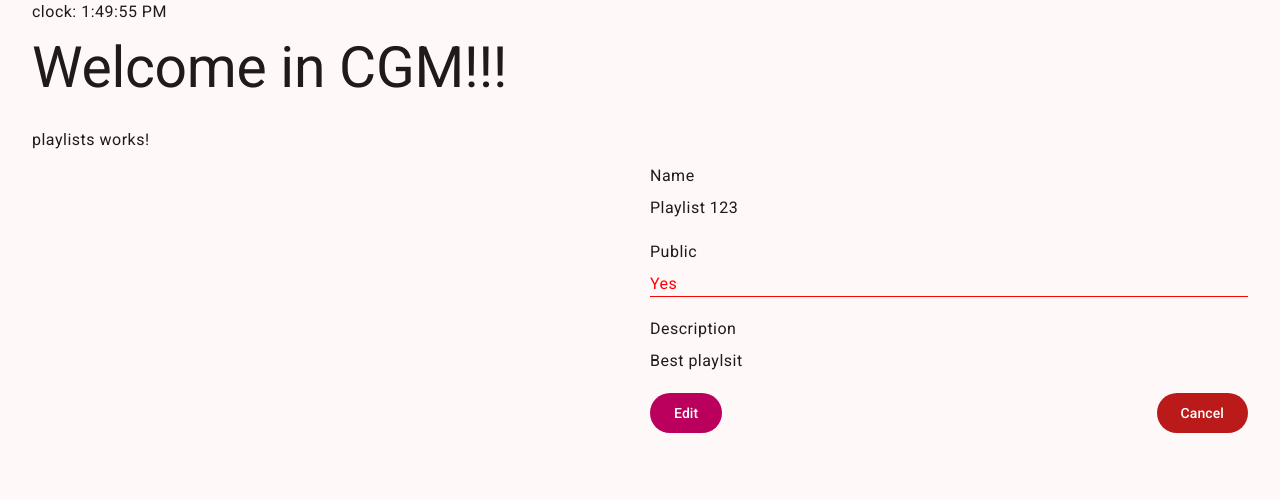
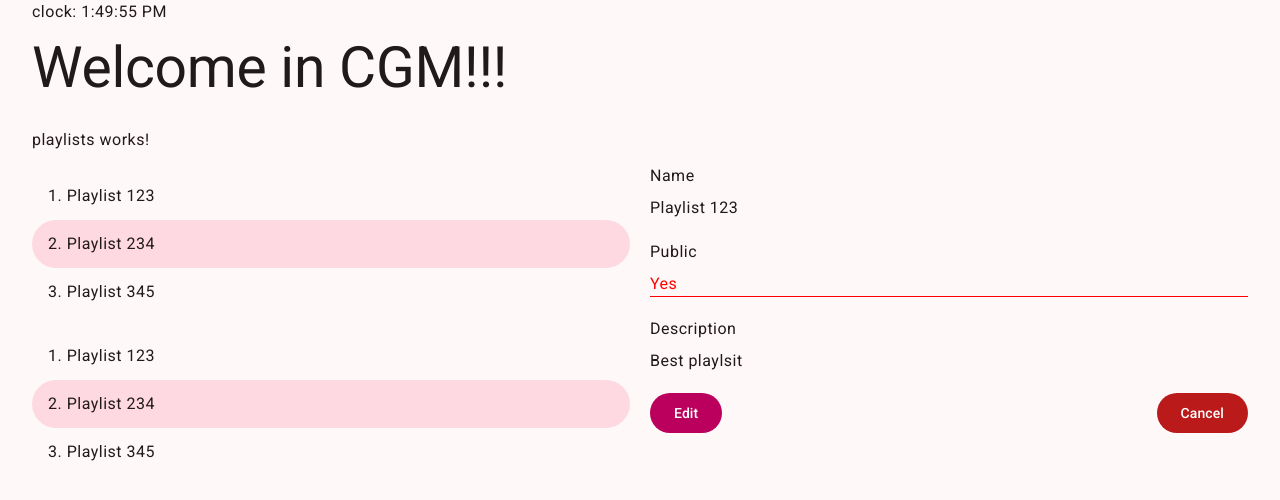
Before and after one commit to ev45ive/bottega-cgm-angular, an Angular app: page /playlists in a window 1280 px wide. Shown: the top 500 px of the page. Built offline with nearby package versions, Linux system fonts and the light colour scheme.

Commit message:
@Input + @Output = Stateless / Controlled

```diff
--- a/src/app/playlists/components/playlist-list/playlist-list.component.ts
+++ b/src/app/playlists/components/playlist-list/playlist-list.component.ts
@@ -1,4 +1,4 @@
-import { Component } from '@angular/core';
+import { Component, EventEmitter, Input, Output } from '@angular/core';
 import { Playlist } from './Playlist';
 
 @Component({
@@ -7,11 +7,16 @@ import { Playlist } from './Playlist';
   styleUrl: './playlist-list.component.scss',
 })
 export class PlaylistListComponent {
-  playlists: Playlist[] = [];
-  selectedId = '';
+
+  // Stateless / Controlled
+
+  @Input('items') playlists: Playlist[] = [];
+  @Input() selectedId = '';
+
+  @Output() selectedIdChange = new EventEmitter<Playlist['id']>();
 
   select(id: string) {
-    this.selectedId = id;
+    this.selectedIdChange.emit(id)
   }
 
   byId(index: number, p: { id: string }) {
--- a/src/app/playlists/containers/playlists-view/playlists-view.component.html
+++ b/src/app/playlists/containers/playlists-view/playlists-view.component.html
@@ -1,16 +1,23 @@
-
-
 <div class="grid grid-cols-2 gap-5">
   <div>
+    <app-playlist-list
+      [items]="playlists"
+      (selectedIdChange)="selectPlaylistById($event)"
+      [selectedId]="selectedId"
+    />
 
+    <app-playlist-list
+      [items]="playlists"
+      (selectedIdChange)="selectPlaylistById($event)"
+      [selectedId]="selectedId"
+    />
 
-    <app-playlist-list    />
+    <!-- <input type="text" [value]="123" (keydown)="$event"> -->
   </div>
 
   <div>
-
     <ng-container [ngSwitch]="mode">
-      <app-playlist-details *ngSwitchDefault  />
+      <app-playlist-details *ngSwitchDefault />
       <app-playlist-editor *ngSwitchCase="'editor'" />
     </ng-container>
 
@@ -25,13 +32,10 @@
   </div>
 </div>
 
-
-
 <ng-template #detailsRef>
   <app-playlist-details />
 </ng-template>
 
-
 <ng-template #editorRef>
   <app-playlist-editor />
 </ng-template>
--- a/src/app/playlists/containers/playlists-view/playlists-view.component.ts
+++ b/src/app/playlists/containers/playlists-view/playlists-view.component.ts
@@ -8,6 +8,10 @@ import { mockPlaylists } from '../../components/playlist-list/mockPlaylists';
   styleUrl: './playlists-view.component.scss',
 })
 export class PlaylistsViewComponent {
+  selectPlaylistById(id: string) {
+    this.selectedId = id;
+    this.selected = this.playlists.find((p) => p.id == id)!;
+  }
   mode: 'details' | 'editor' = 'details';
 
   playlists = mockPlaylists;
```
